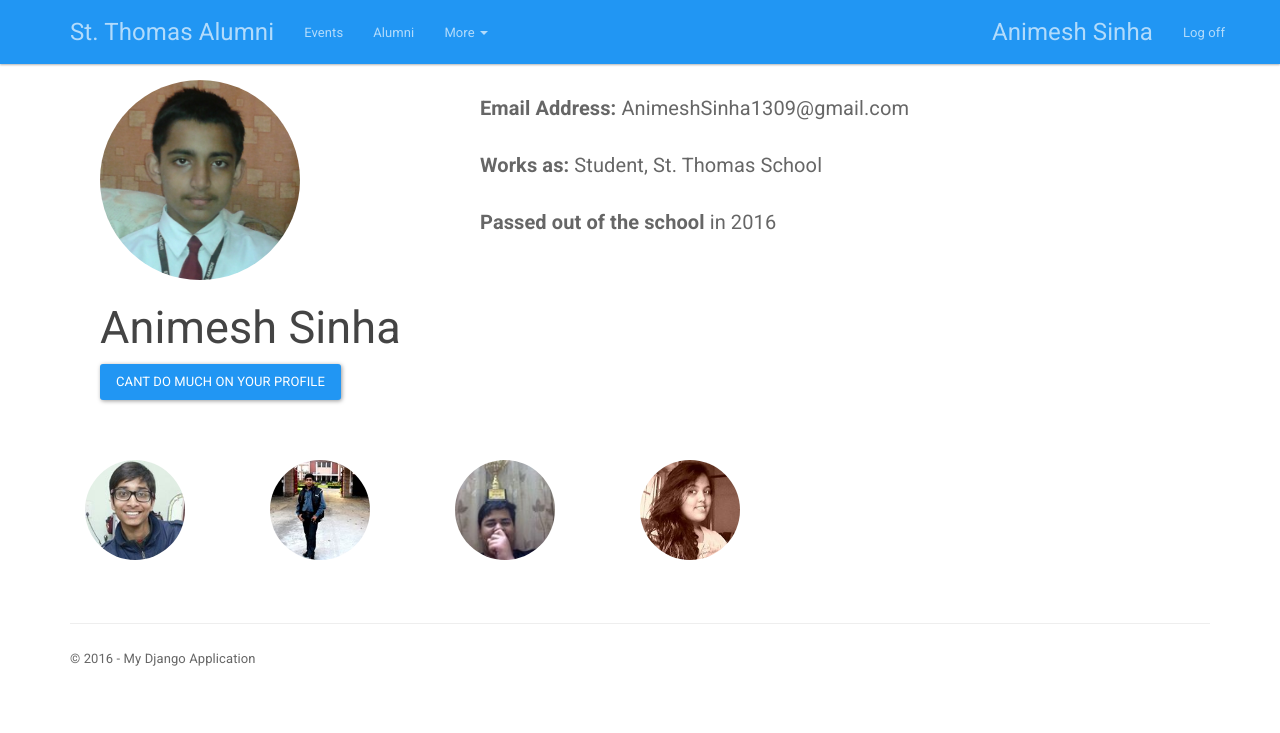
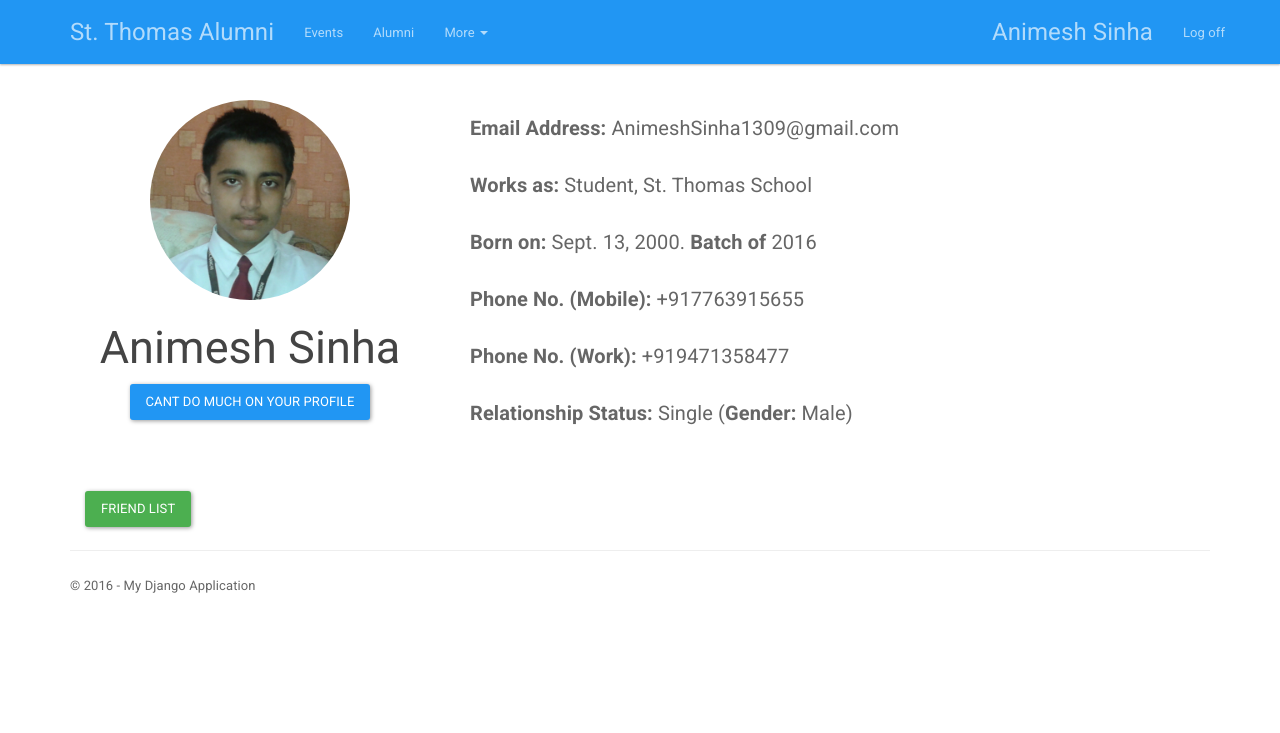
Before and after one commit to AnimeshSinha1309/alumni-website, a Django app: page /profile/animeshsinha in a window 1280 px wide. Shown: the top 733 px of the page. Run offline with Django 3.2, Linux system fonts and the light colour scheme; a user stored in the database is signed in; data comes from the database, SQL or seed files in the repository; both versions use the stored data as it was after the commit; some libraries are stand-ins or nearby versions.

Commit message:
Details for Alumni
Lots of Profile Details added in the rendering and model. A carousel added on the home screen.

```diff
--- a/AlumniWebsite/app/models.py
+++ b/AlumniWebsite/app/models.py
@@ -5,18 +5,53 @@ Definition of models.
 from django.db import models
 from django.contrib.auth.models import User
 
+
 # Models about user and profile data.
+
 
 class Alumnus(models.Model):
     class Meta:
         verbose_name_plural = "Alumni"
     def __str__(self):
         return self.user.username
+    SEX_CHOICES = (
+        ('M', 'Male'),
+        ('F', 'Female'),
+        ## Displayed grouped as LGBTQ / Others
+        ('L', 'Lesbian'),
+        ('G', 'Gay'),
+        ('B', 'Bisexual'),
+        ('T', 'Transgender'),
+        ('Q', 'Queer'),
+    )
+    RELATIONSHIP_CHOICES = (
+        ('MR', 'Married'),
+        ('SN', 'Single'),
+        ('RL', 'In a Relationship'),
+        ('DV', 'Divorced'),
+    )
+    VALIDITY_CHOICES = (
+        ('V', 'Validated'),
+        ('P', 'Paid'),
+        ('U', 'Unchecked'),
+        ('B', 'Blocked'),
+    )
     user = models.OneToOneField(User, on_delete=models.CASCADE)
-    jobtitle = models.CharField(max_length=50)
-    workplace = models.CharField(max_length=100)
-    batch = models.IntegerField()
     picture = models.ImageField(upload_to='profile/', default='profile/_defaultavatar.png')
+    birth_date = models.DateField(null=True)
+    jobtitle = models.CharField(max_length=50, null=True)
+    workplace = models.CharField(max_length=100, null=True)
+    batch = models.IntegerField(null=True)
+    sex = models.CharField(max_length=1, choices=SEX_CHOICES, null=True)
+    admission_number = models.CharField(max_length=20, null=True)
+    current_address = models.TextField(max_length=500, null=True)
+    permanent_address = models.TextField(max_length=500, null=True)
+    phone_mobile = models.CharField(max_length=20, null=True)
+    phone_home = models.CharField(max_length=20, null=True)
+    phone_work = models.CharField(max_length=20, null=True)
+    relationship_status = models.CharField(max_length=2, null=True, choices=RELATIONSHIP_CHOICES)
+    validity_code = models.CharField(max_length=1, choices=VALIDITY_CHOICES, default='U')
+
 
 class Circle(models.Model):
     FRIENDSHIP_CHOICES = (
@@ -29,8 +64,12 @@ class Circle(models.Model):
     friend = models.ForeignKey(Alumnus, related_name='alumnus_friend')
     type = models.CharField(max_length=2, choices=FRIENDSHIP_CHOICES)
 
+
 # Models about event and program data
+
 
 class Event(models.Model):
     name = models.CharField(max_length=50)
+    subtitle = models.CharField(max_length=100)
+    description = models.TextField(max_length=2500)
     date = models.DateField()
--- a/AlumniWebsite/app/static/app/content/site.css
+++ b/AlumniWebsite/app/static/app/content/site.css
@@ -1,5 +1,5 @@
 body {
-  padding: 50px 0px; }
+  padding: 100px 0px; }
 
 /* Set padding to keep content from hitting the edges */
 .body-content {
--- a/AlumniWebsite/app/static/app/content/site.scss
+++ b/AlumniWebsite/app/static/app/content/site.scss
@@ -1,7 +1,7 @@
 $screen-xs-max: 768px;
 
 body {
-    padding: 50px 0px;
+    padding: 100px 0px;
 }
 
 /* Set padding to keep content from hitting the edges */
@@ -87,15 +87,10 @@ div.profile-item {
     font-size: 20px;
 }
 
-<<<<<<< HEAD
 form#search-form {
     padding: 25px;
 
     input[type="search"] {
         width: 100%;
     }
-=======
-form.search-form {
-    padding: 50px;
->>>>>>> 149db65a140fab9c5ce356216a8b5e0a583ad04e
 }
--- a/AlumniWebsite/app/templates/app/profile.html
+++ b/AlumniWebsite/app/templates/app/profile.html
@@ -3,9 +3,9 @@
 {% block content %}
 {% load staticfiles %}
 
-<div style="padding: 30px;">
+<div>
     <div class="row">
-        <div class="col-md-4">
+        <div class="col-md-4 text-center">
             <img src="{{ data.picture.url }}" height="200" width="200" class="img-circle" />
             <h2>{{ data.user.first_name }} {{ data.user.last_name }}</h2>
             {% if status == 'Unconnected' %}
@@ -14,7 +14,7 @@
                 </a>
             {% elif status == 'Friends' %}
                 <a href="/actions/unfriend/{{ data.user.username }}" class="btn btn-primary">
-                    Remove to Friends List
+                    Remove from Friends List
                 </a>
             {% elif status == 'Self' %}
                 <a href="#" class="btn btn-primary">
@@ -23,20 +23,49 @@
             {% endif %}
         </div>
         <div class="col-md-8">
+            {% if data.user.email %}
                 <div class="profile-item">
                     <strong>Email Address: </strong>{{ data.user.email }}
                 </div>
+            {% endif %}
+            {% if data.jobtitle and data.workplace %}
                 <div class="profile-item">
                     <strong>Works as: </strong>{{ data.jobtitle }}, {{ data.workplace }}
                 </div>
+            {% endif %}
+            {% if data.batch %}
                 <div class="profile-item">
-                <strong>Passed out of the school</strong> in {{ data.batch }}
+                    {% if data.birth_date %}<strong>Born on: </strong>{{ data.birth_date }}.{% endif %}
+                    <strong> Batch of </strong>{{ data.batch}}
+                </div>
+            {% endif %}
+            {% if data.phone_mobile %}
+                <div class="profile-item">
+                    <strong>Phone No. (Mobile): </strong>{{ data.phone_mobile }}
+                </div>
+            {% endif %}
+            {% if data.phone_work %}
+                <div class="profile-item">
+                    <strong>Phone No. (Work): </strong>{{ data.phone_work }}
+                </div>
+            {% endif %}
+            {% if data.relationship_status %}
+                <div class="profile-item">
+                    <strong>Relationship Status: </strong>{{ data.get_relationship_status_display }}
+                    (<strong>Gender: </strong>{{ data.get_sex_display }})
+                </div>
+            {% endif %}
         </div>
     </div>
-    </div>
-    <div class="row" style="margin-top: 50px;">
+
+    <div class="container" style="margin-top: 50px;">
+        <button class="btn btn-success" type="button" data-toggle="collapse"
+                data-target="#friends" aria-expanded="false" aria-controls="friends">
+            Friend List
+        </button>
+        <div class="row collapse" id="friends">
             {% for friend in friends %}
-            <a class="col-md-2 col-sm-3 col-xs-6" style="padding: 10px 0px;"
+                <a class="col-md-2 col-sm-3 col-xs-6 text-center" style="padding: 10px 0px;"
                         href="/profile/{{ friend.friend.user.username }}">
                     <img src="{{ friend.friend.picture.url }}" class="img-circle" height="100" width="100"
                             title="{{ friend.friend.user.first_name }} {{ friend.friend.user.last_name }}"
@@ -45,6 +74,7 @@
             {% endfor %}
         </div>
     </div>
+</div>
 
 {% endblock %}
 
```
Also changed, not shown: AlumniWebsite/app/templates/app/index.html (+36 -1 lines), AlumniWebsite/app/migrations/0008_auto_20160502_1925.py (added), AlumniWebsite/app/static/app/images/gallery/demo/demohome1.jpg (added), AlumniWebsite/app/static/app/images/gallery/demo/demohome2.jpg (added), AlumniWebsite/db.sqlite3, 2 other files. Lines whose indentation alone changed are shown as unchanged.
